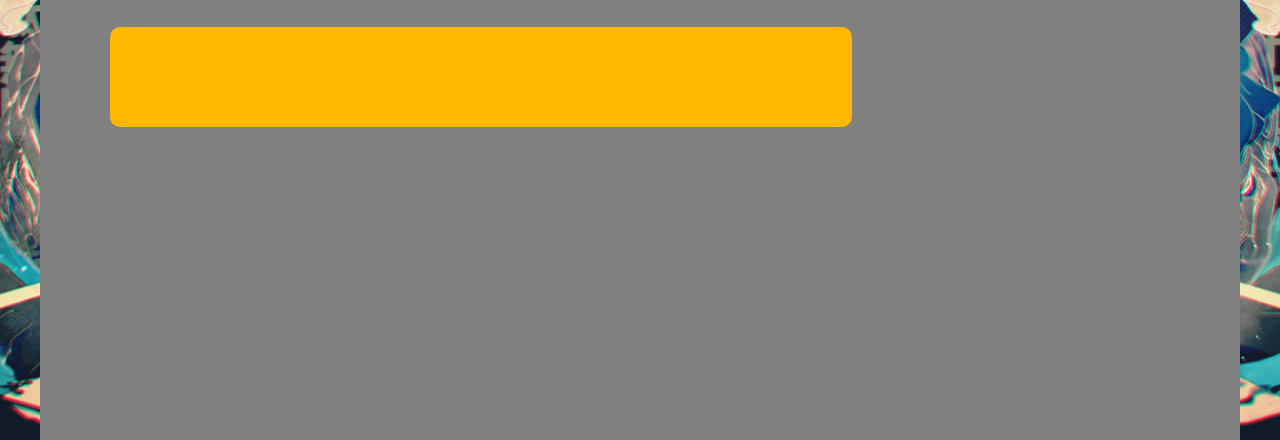
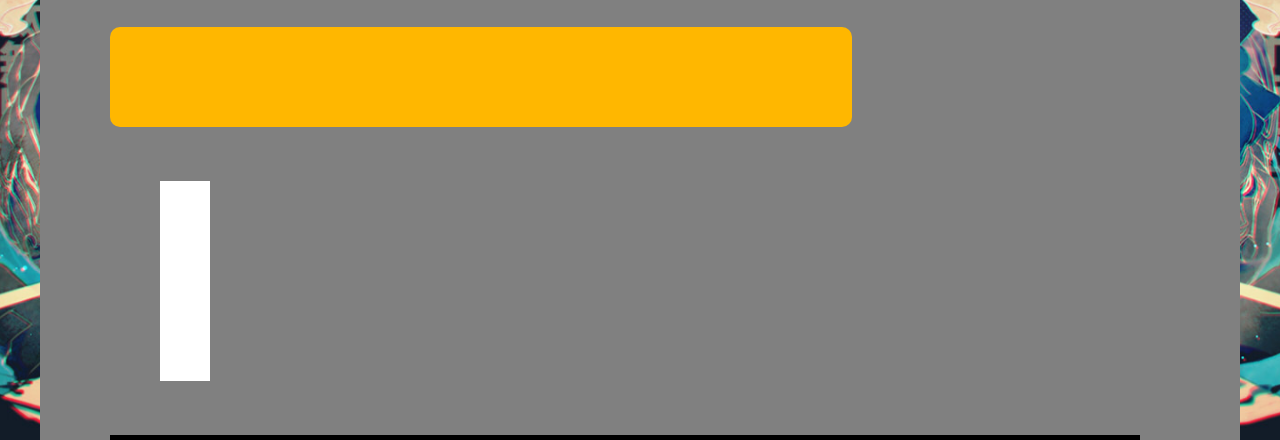
Before and after one commit to GentlyWeeps/WhiteAlbum, a plain HTML site: page Pages/projects.html in a window 1280 px wide. Shown: the part 348-788 px from the top of the page. Drawn offline with Linux system fonts and the light colour scheme.

Commit message:
more animations

```diff
--- a/CSS/style.css
+++ b/CSS/style.css
@@ -141,3 +141,18 @@ h2 {
 	100&{background-color:yellow; width:100px}
 }
 /* transform: translateX(500px); */
+
+.bars {
+	height:200px;
+	width:50px;
+	background-color:white;
+	animation: bars 0.5s linear infinite;
+	animation-play-state: paused;
+	margin: 0 50px;
+}
+.bars:hover {
+	animation-play-state: running;
+}
+@keyframes bars {
+	100%{transform:rotate(180deg);}
+}
--- a/Pages/projects.html
+++ b/Pages/projects.html
@@ -7,7 +7,7 @@
 	<body class="parallax">
 			<ul class="nav">
                 <li><a class="logo">「Siddarth's Compsci Portfolio」</a></li>
-				<li><a href="../index.html">Home</a></li>
+				<div class="navan"></div><li><a href="../index.html">Home</a></li>
 				<li><a href="../Pages/assignments.html">Assignments</a></li>
                 <li><a href="../Pages/aboutme.html">About Me</a></li>
 				<li><a href="../Pages/projects.html">Projects</a></li>
@@ -19,7 +19,9 @@
 						<div class="divider">
 							<div class="pst">
 									<h2>Animations<h2>
-									<div class=block></div>
+									<div class="block"></div><br><br>
+									<div class="bars"></div><br><br>
+								<div class="divider"></div>
 							</div>
 						</div>
 					</div>
```
